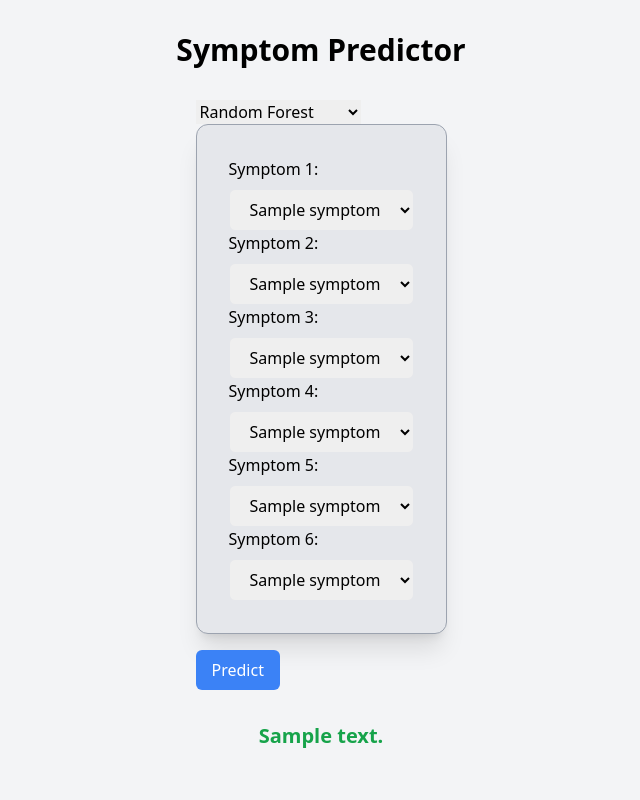
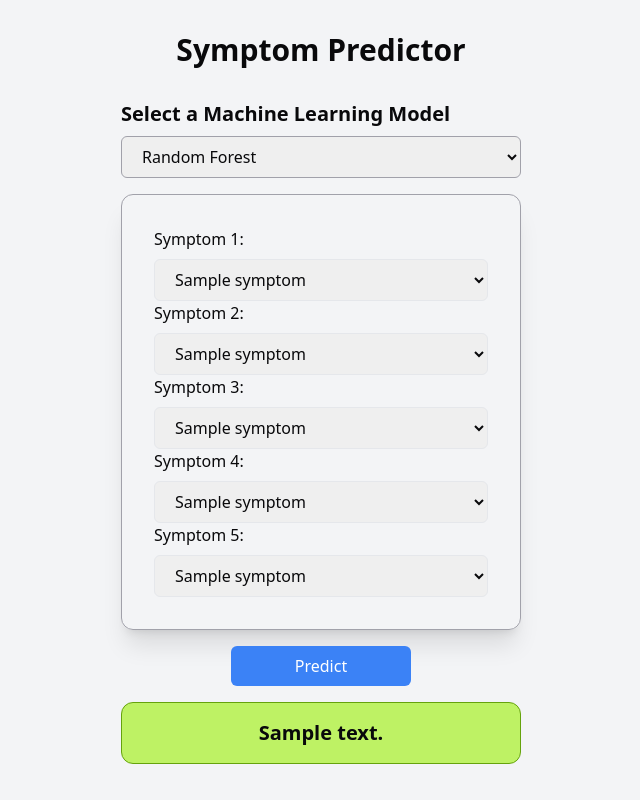
Before and after one commit to DGclasher/disease-predict-ml, a Flask app: template templates/index.html in a window 1280 px wide. Shown: the whole page, without its empty margins (319-959 px from the left). Run offline with Flask 3, Linux system fonts and the light colour scheme; the template is opened without the code that fills it: most values are stand-ins (such as "Sample title", 1, 10 or a date in 2020); parts of the project's set-up code (start-up, migrations or seed data) failed here and were passed over; some libraries are stand-ins or nearby versions.

Commit message:
update UI

```diff
--- a/templates/index.html
+++ b/templates/index.html
@@ -6,17 +6,18 @@
     <title>Symptom Predictor</title>
     <script src="https://cdn.tailwindcss.com"></script>
 </head>
-<body class="bg-gray-100 w-[100vw]">
-    <div class="container mx-auto px-4 py-8 flex w-full flex-col item-center justify-center mx-auto">
+<body class="bg-gray-100 w-[100vw] overflow-x-hidden  text-zinc-950">
+    <div class="container  px-4 py-8 flex flex-col w-full  item-center justify-center ">
         <div class="text-3xl font-bold mb-8 text-center">Symptom Predictor</div>
-        <form action="/" method="post" class="max-w-lg mx-auto">
-            <select name="model" id="">
+        <form action="/" method="post" class="w-[400px]  focus:outline-0 mx-auto">
+            <label for="model" class="block mb-2 text-xl font-semibold">Select a Machine Learning Model</label>
+            <select name="model" id="" class="w-full focus:outline-0 px-4 py-2 border border-zinc-400 mb-4 rounded-md">
                 <option value="random_forest">Random Forest</option>
                 <option value="decision_tree">Decision Tree</option>
                 <option value="logistic_regression">Logistic Regression</option>
                 <option value="naive_bayes">Logistic Regression</option>
             </select>
-            <div class="mb-4 bg-gray-200 shadow-xl border border-gray-400 rounded-xl p-8">
+            <div class="mb-4 border border-zinc-400 shadow-xl  rounded-xl p-8">
                 <label for="symptom1" class="block mb-2">Symptom 1:</label>
                 <select id="symptom1" name="symptom1" class="w-full px-4 py-2 border rounded-md">
                     {% for symptom in symptoms %}
@@ -47,23 +48,19 @@
                         <option value="{{ symptom }}">{{ symptom }}</option>
                     {% endfor %}
                 </select>
-                <label for="symptom6" class="block mb-2">Symptom 6:</label>
-                <select id="symptom6" name="symptom6" class="w-full px-4 py-2 border rounded-md">
-                    {% for symptom in symptoms %}
-                        <option value="{{ symptom }}">{{ symptom }}</option>
-                    {% endfor %}
-                </select>
+
             </div>
 
-            <div class="mt-4">
-                <input type="submit" value="Predict" class="bg-blue-500 text-white px-4 py-2 rounded-md cursor-pointer">
+            <div class="mt-4 mx-auto flex items-center justify-center">
+                <input type="submit" value="Predict" class="bg-blue-500 hover:bg-blue-700 text-white px-16 py-2 rounded-md cursor-pointer">
             </div>
+            {% if prediction_text %}
+            <div class="text-center max-w-full mt-4 bg-lime-300 border border-lime-600 rounded-xl">
+                <h2 class="p-4 text-xl font-semibold ">{{ prediction_text }}</h2>
+            </div>
+            {% endif %}
         </form>
-        {% if prediction_text %}
-        <div class="text-center">
-            <h2 class="mt-8 text-xl font-semibold text-green-600">{{ prediction_text }}</h2>
-        </div>
-        {% endif %}
+
     </div>
 </body>
 </html>
```
